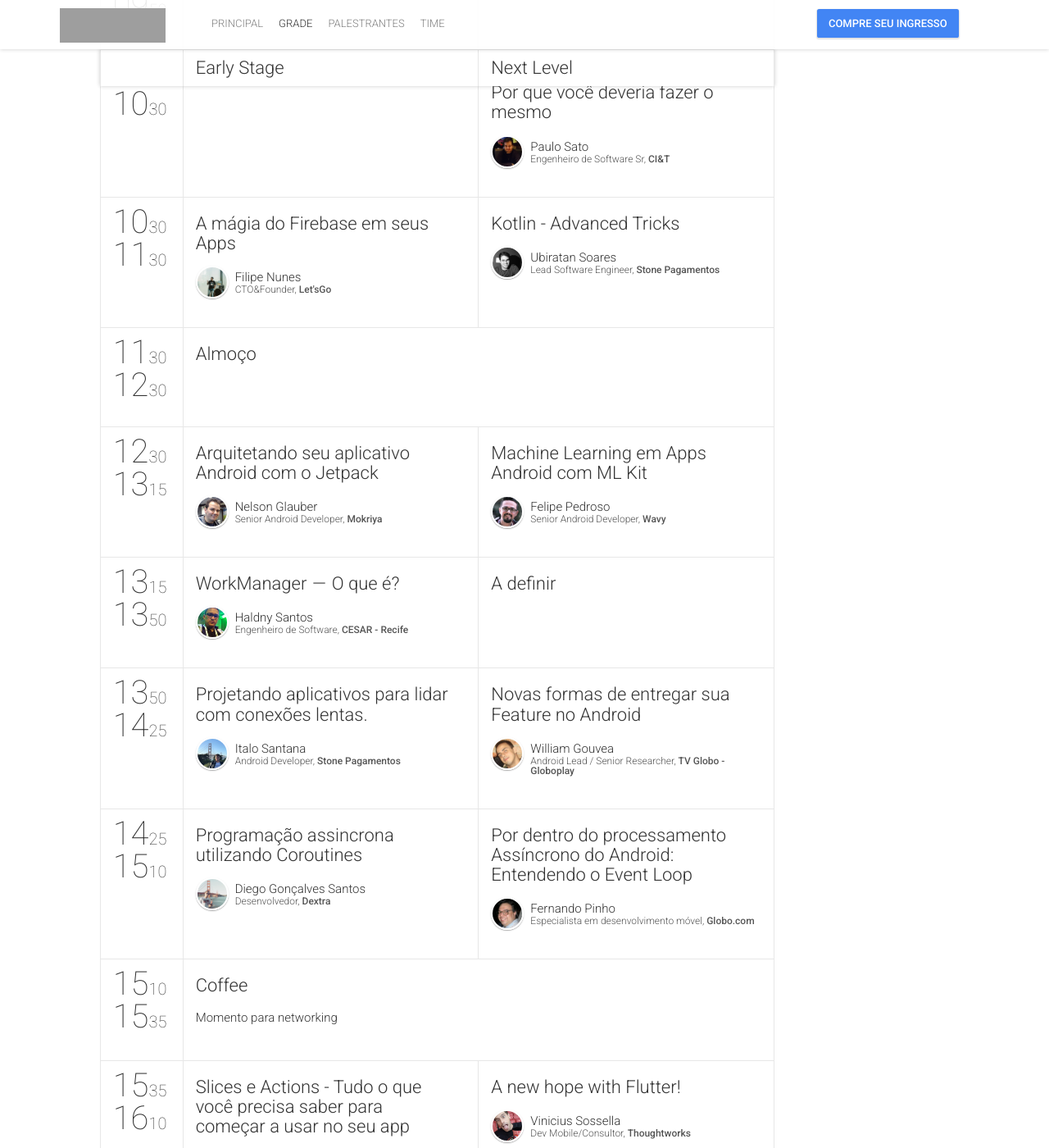
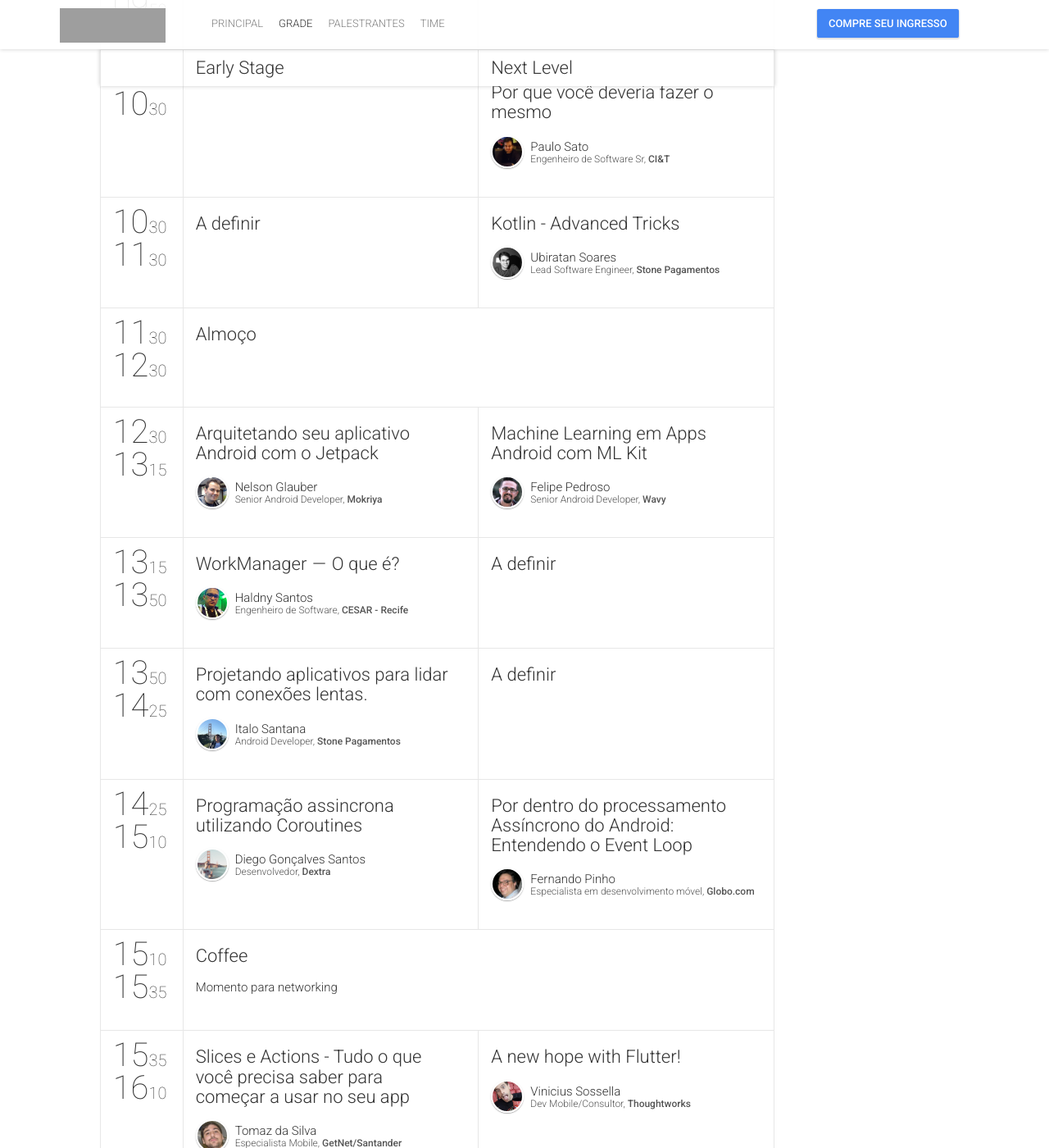
Before and after one commit to gdg-campinas/androidfest, a Jekyll site: the page built from schedule.html, in a window 1280 px wide and 1400 px high, scrolled down 884 px. Shown: the whole window at 82% size. Built offline with Jekyll 4.4.1, drawn with Linux system fonts in a browser that asks for light colours; nearby versions of some CDN libraries; comment, search, counter and statistics services are not loaded; grey boxes are pictures that could not be loaded.

Commit message:
Feature: removing willian and filipe

```diff
--- a/_data/schedule.yml
+++ b/_data/schedule.yml
@@ -9,11 +9,11 @@
     - { startTime: "08:55", endTime: "09:10", sessionIds: [200] }
     - { startTime: "09:10", endTime: "09:50", sessionIds: [301, 302] }
     - { startTime: "09:50", endTime: "10:30", sessionIds: [9999, 402] }
-    - { startTime: "10:30", endTime: "11:30", sessionIds: [501, 502] }
+    - { startTime: "10:30", endTime: "11:30", sessionIds: [9999, 502] }
     - { startTime: "11:30", endTime: "12:30", sessionIds: [600] }
     - { startTime: "12:30", endTime: "13:15", sessionIds: [701, 702] }
     - { startTime: "13:15", endTime: "13:50", sessionIds: [801, 9999] }
-    - { startTime: "13:50", endTime: "14:25", sessionIds: [901, 902] }
+    - { startTime: "13:50", endTime: "14:25", sessionIds: [901, 9999] }
     - { startTime: "14:25", endTime: "15:10", sessionIds: [1001, 1002] }
     - { startTime: "15:10", endTime: "15:35", sessionIds: [1100] }
     - { startTime: "15:35", endTime: "16:10", sessionIds: [1201, 1202] }
--- a/_data/sessions.yml
+++ b/_data/sessions.yml
@@ -62,15 +62,6 @@
   speakers: [008]
   complexity: Avançado
 
-# Filipe Nunes
--
-  id: 501
-  title: "A mágia do Firebase em seus Apps"
-  description: "Já imaginou desenvolver um aplicativo em um dia com segurança, notification, push , analitycs, teste, storage de imagem, autenticação com redes sociais realtime, offline e muito mais.... E gratuito. Sim isto é possível e vou dividir estes conhecimentos e experiencias com vocês."
-  subtype: presentation
-  speakers: [010]
-  complexity: Todos
-
 # Bira
 -
   id: 502
@@ -117,15 +108,6 @@
   subtype: presentation
   speakers: [012]
   complexity: Básico
-
-# William Gouvea
--
-  id: 902
-  title: "Novas formas de entregar sua Feature no Android"
-  description: "Como App Bundles  e Instant Apps mudam a forma de pensar no desenvolvimento e na entrega no Android"
-  subtype: presentation
-  speakers: [013]
-  complexity: Intermediário
 
 # Diego Santos
 -
--- a/_data/speakers.yml
+++ b/_data/speakers.yml
@@ -94,20 +94,6 @@
   social:
     - { name: "linkedin", link: "https://www.linkedin.com/in/paulovsato/" }
 
-# Filipe Nunes
--
-  id: 010
-  name: "Filipe"
-  surname: "Nunes"
-  company: "Let'sGo"
-  title: "CTO&Founder"
-  bio: "Sou desenvolvedor desde os 14 anos.Formando em sistemas. Fundador da Let's Go, desenvolvedor full stack. Organizador do GDG Porto Alegre, líder do programa \"Jam\" da google. Evangelista do open source, envolvido em projetos como FISL e HacktoberFest Palestrante em escolas técnicas, universidades e eventos como Google IO Extend, TDCs e GDGs. Passei por grandes projetos e empresas como IBM, SAP dentre outras. Mais de 15 projetos públicos e em execução."
-  thumbnailUrl: FilipeNunes.jpg
-  rockstar: false
-  social:
-    - { name: "linkedin", link: "https://www.linkedin.com/in/filipe-nunes-185a1278/" }
-    - { name: "twitter", link: "https://twitter.com/FilipeFNunes" }
-
 # Italo Santana
 -
   id: 012
@@ -121,19 +107,6 @@
   social:
     - { name: "twitter", link: "https://twitter.com/italo_MSS" }
     - { name: "linkedin", link: "https://www.linkedin.com/in/italo-marcel-2a469092/" }
-
-# William Gouvea
--
-  id: 013
-  name: "William"
-  surname: "Gouvea"
-  company: "TV Globo - Globoplay"
-  title: "Android Lead / Senior Researcher"
-  bio: "Pesquisador e Líder de desenvolvimento Android no Globoplay. "
-  thumbnailUrl: WilliamGouvea.jpg
-  rockstar: false
-  social:
-    - { name: "linkedin", link: "linkedin.com/in/williamgouvea" }
 
 # Fernando Pinho
 -
```
Also changed, not shown: img/people/FilipeNunes.jpg (deleted), img/people/WilliamGouvea.jpg (deleted).
